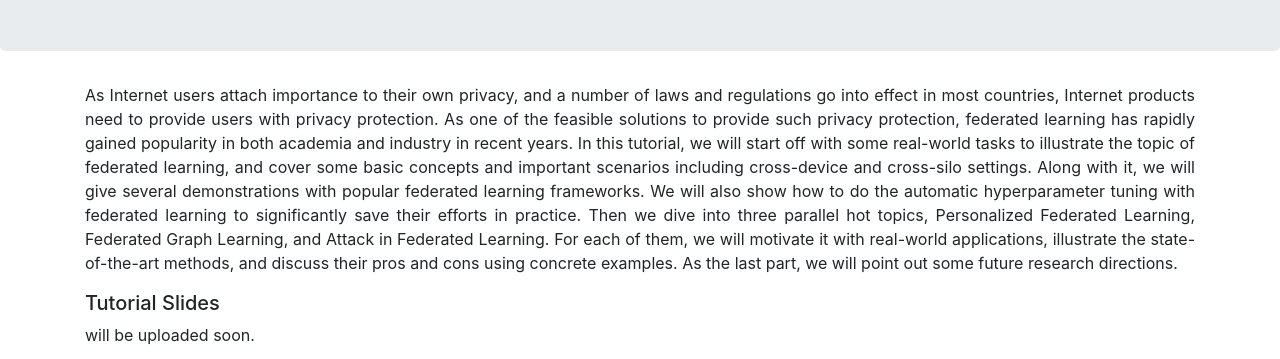
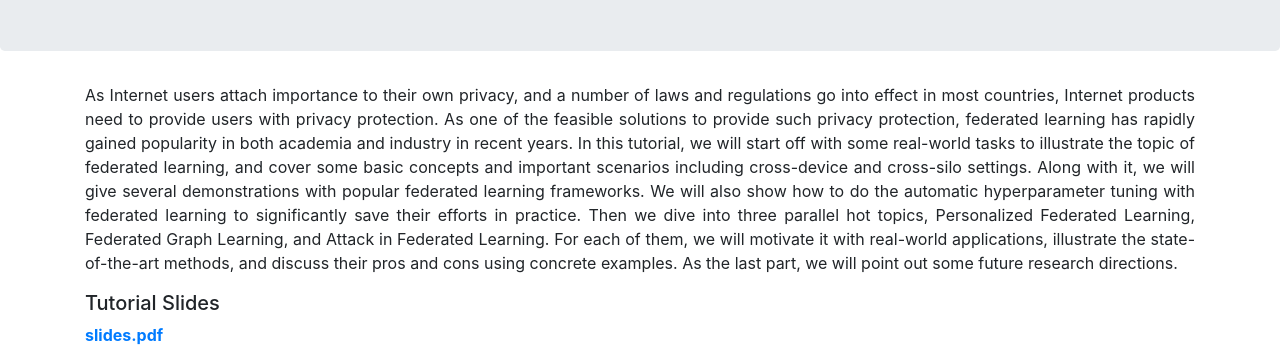
Before and after one commit to joneswong/KDD22FLTutorial, a plain HTML site: page index.html in a window 1280 px wide. Shown: the part 309-668 px from the top of the page. Drawn offline with nearby package versions, Linux system fonts and the light colour scheme.

Commit message:
added slides

```diff
--- a/index.html
+++ b/index.html
@@ -41,7 +41,7 @@
           <div class="col-sm-6 col-lg-12">
 	  <p class="text-justify">As Internet users attach importance to their own privacy, and a number of laws and regulations go into effect in most countries, Internet products need to provide users with privacy protection. As one of the feasible solutions to provide such privacy protection, federated learning has rapidly gained popularity in both academia and industry in recent years. In this tutorial, we will start off with some real-world tasks to illustrate the topic of federated learning, and cover some basic concepts and important scenarios including cross-device and cross-silo settings. Along with it, we will give several demonstrations with popular federated learning frameworks. We will also show how to do the automatic hyperparameter tuning with federated learning to significantly save their efforts in practice. Then we dive into three parallel hot topics, Personalized Federated Learning, Federated Graph Learning, and Attack in Federated Learning. For each of them, we will motivate it with real-world applications, illustrate the state-of-the-art methods, and discuss their pros and cons using concrete examples. As the last part, we will point out some future research directions.
 </p>
-	  <p><h5>Tutorial Slides</h5> will be uploaded soon.</p>
+	  <p><h5>Tutorial Slides</h5> <a href="materials/slides.pdf" target="_blank"><b>slides.pdf</b></a> </p>
 	</div>
     </div>
 	</div>
```
Also changed, not shown: 1 other file.
